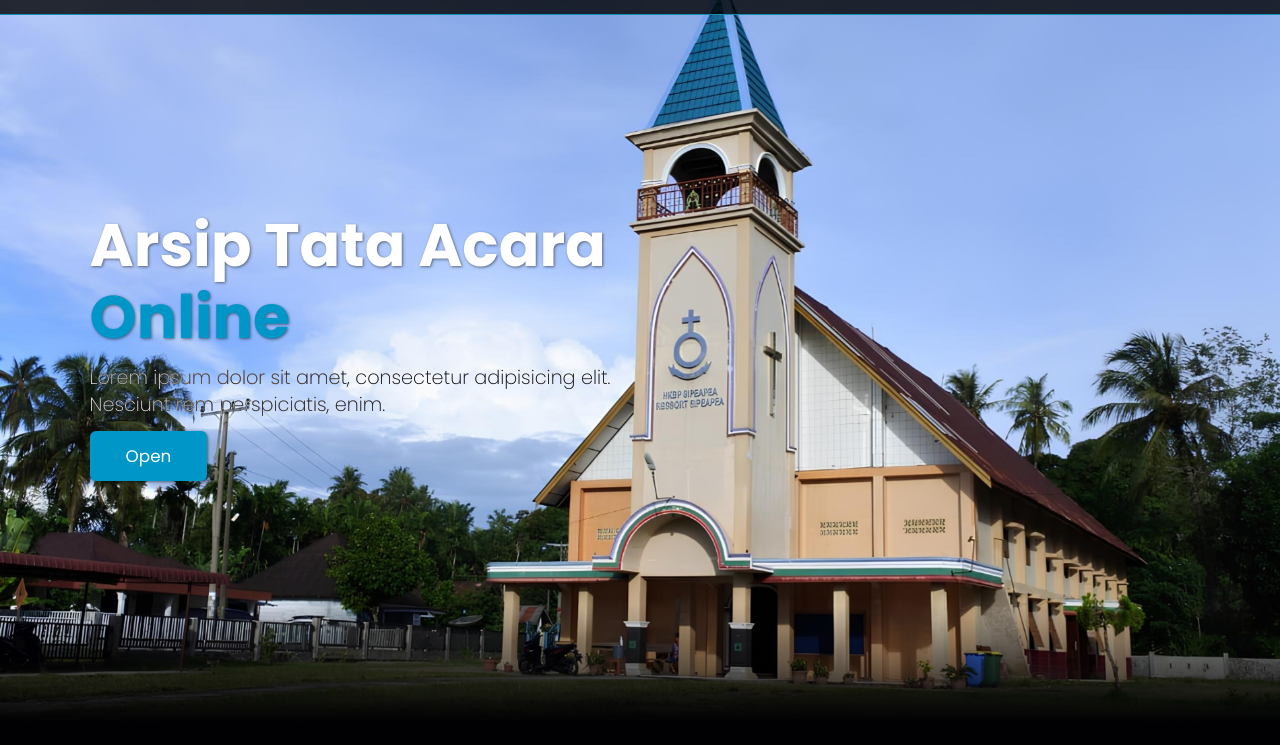
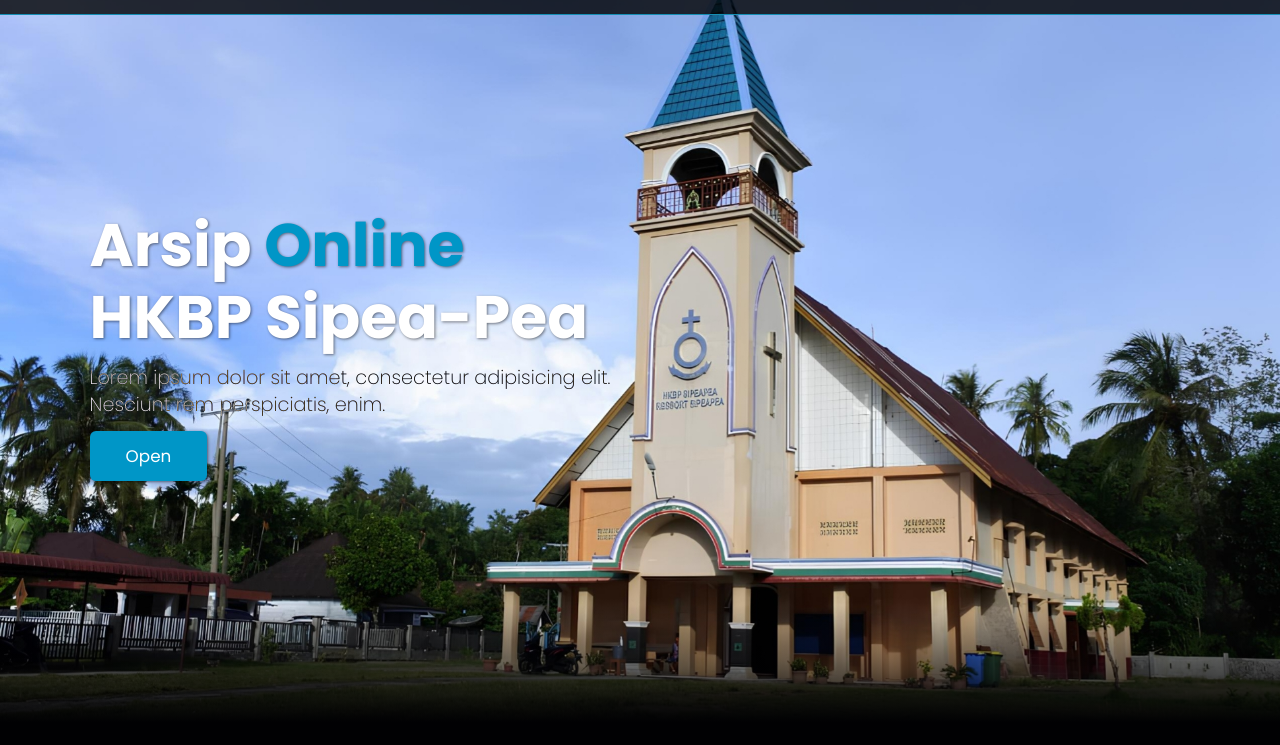
Before and after one commit to Yoshi-Team/HKBP-Sipea-pea, a plain HTML site: page Index.html in a window 1280 px wide. Shown: the part 55-800 px from the top of the page. Drawn offline with nearby package versions, Linux system fonts and the light colour scheme.

Commit message:
Update hero section heading in Index.html

```diff
--- a/Index.html
+++ b/Index.html
@@ -42,7 +42,7 @@
         <!-- Hero section Start 🄯 --->
         <section class="hero" id="home">
             <main class="content">
-                <h1>Arsip Tata Acara<span> Online</span></h1>
+                <h1>Arsip<span> Online</span> HKBP Sipea-Pea</h1>
                 <p>
                     Lorem ipsum dolor sit amet, consectetur adipisicing elit.
                     Nesciunt rem perspiciatis, enim.
```
